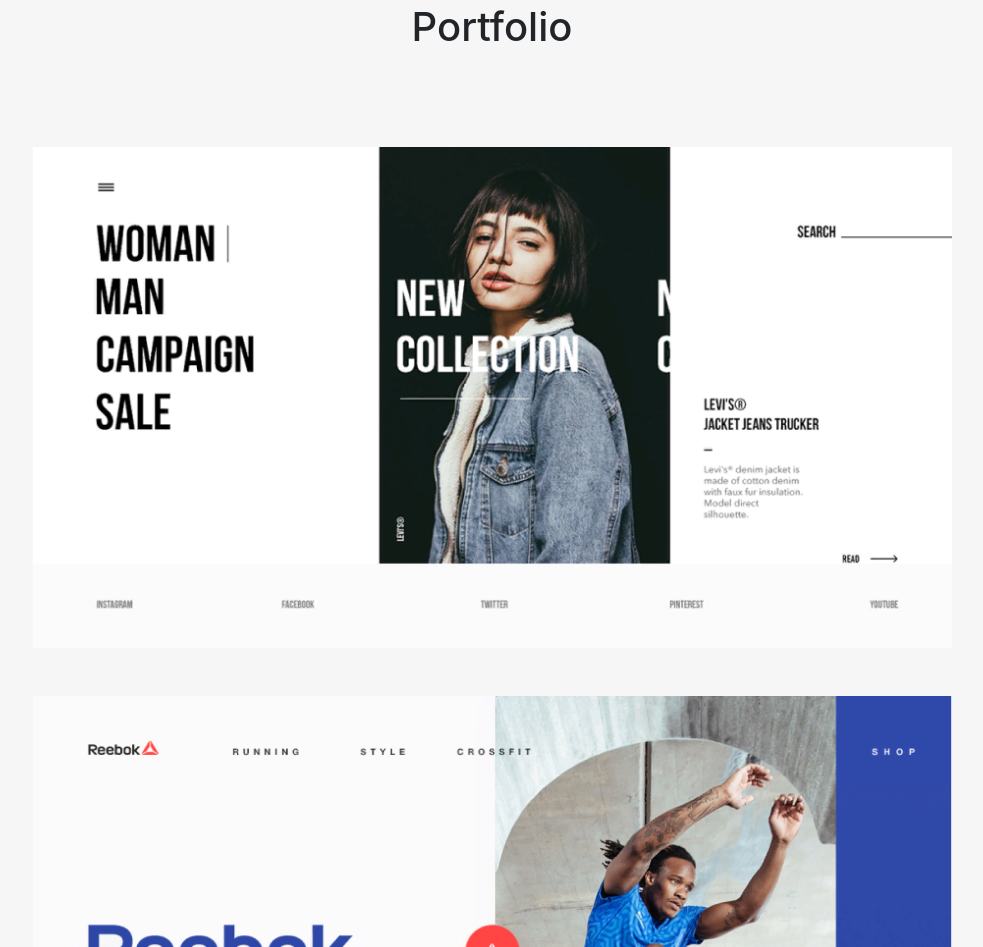
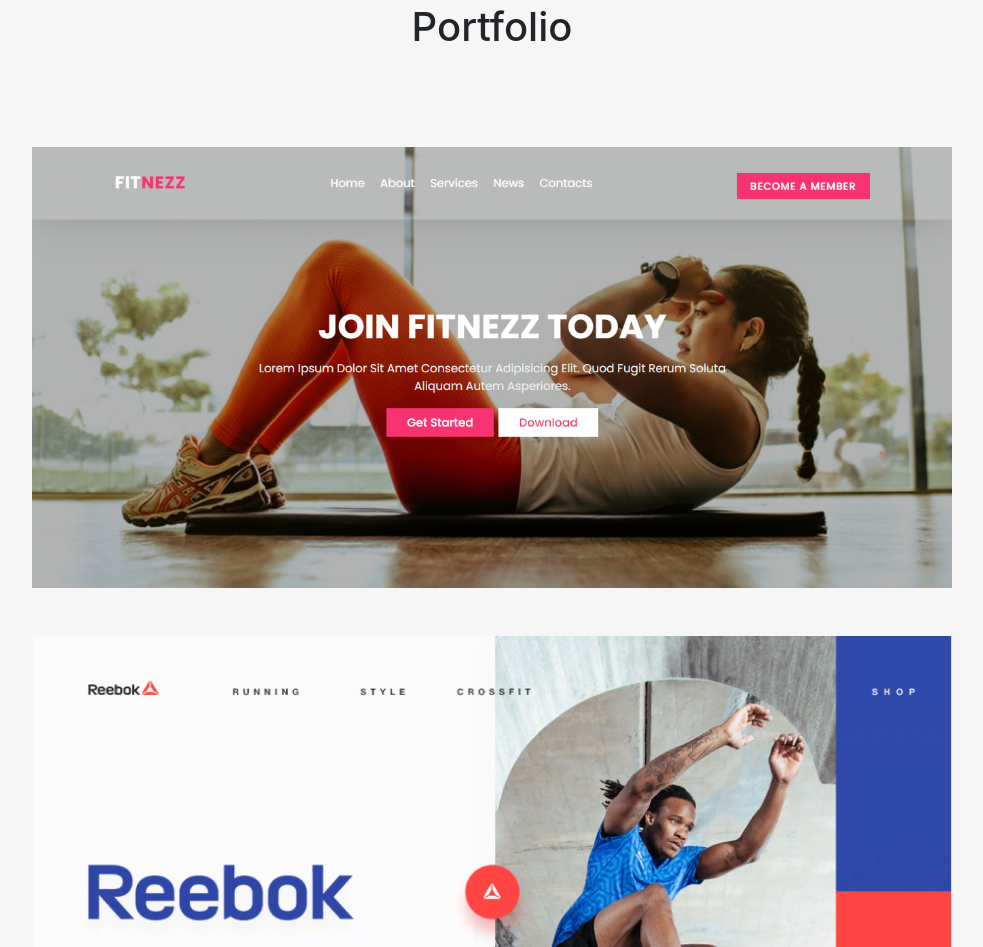
Before and after one commit to muhammadmeliboyev/muhammadmeliboyev, a plain HTML site: page index.html in a window 1280 px wide. Shown: the part 1843-2790 px from the top of the page, without its empty margins (148-1131 px from the left). Drawn offline with Linux system fonts and the light colour scheme.

Commit message:
portfolio
portfolio

```diff
--- a/index.html
+++ b/index.html
@@ -109,7 +109,7 @@
       <h1 style="text-align: center;">Portfolio</h1>
       <div class="row flex-column mt-5 justify-content-center">
         <div class="col-lg-10 mt-5 raasm" style="margin: auto; ">
-           <a href="https://fitnezz-gym.netlify.app/"><img src="./Слой 8.png" style="width: 100%; height: 100%;" alt=""></a>
+          <img src="./fitnezz.png" style="width: 100%; height: 100%;" alt="">
         </div>
         <div class="col-lg-10 mt-5 raasm" style="margin: auto; ">
           <img src="./reebok_web.png" style="width: 100%; height: 100%;" alt="">
```
